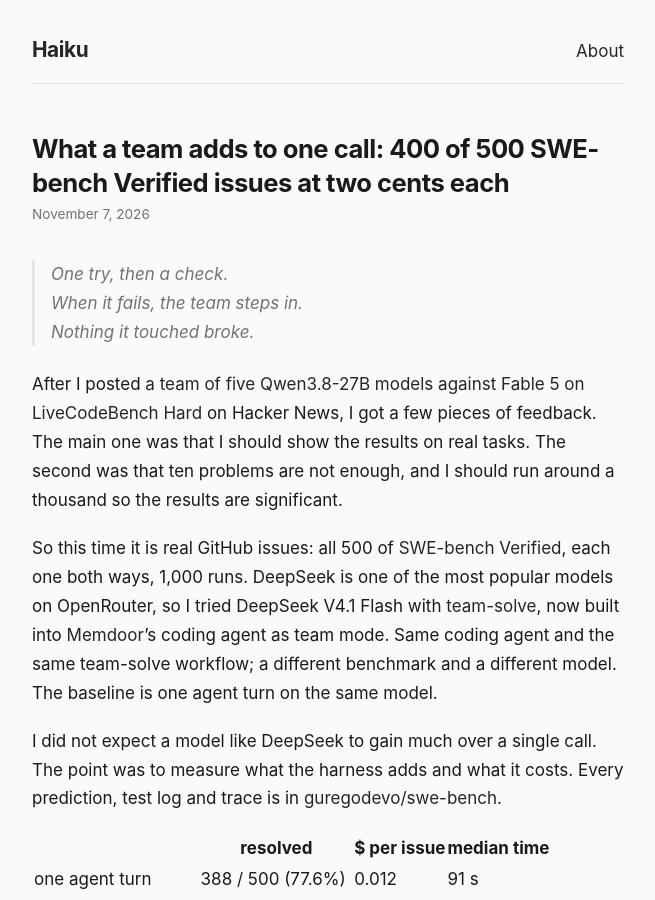
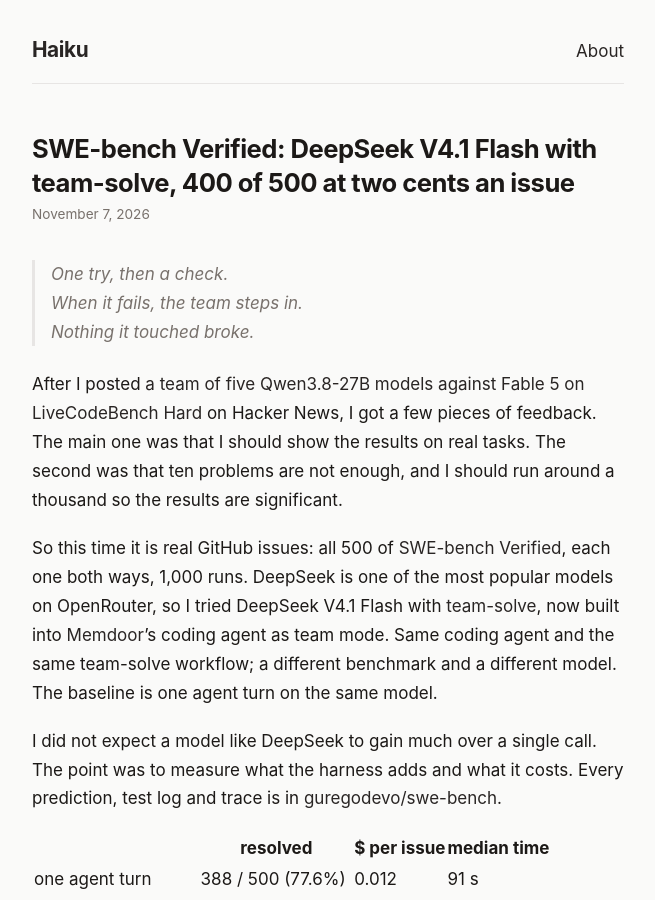
Before and after one commit to guregodevo/guregodevo.github.io, a Jekyll site: the page built from _posts/2026-11-07-swe-bench-verified-deepseek-team-solve.md, in a window 1280 px wide and 900 px high. Shown: the whole window, without its empty margins (312-967 px from the left). Built offline with Jekyll 4.4.1, drawn with Linux system fonts in a browser that asks for light colours.

Commit message:
SWE-bench Verified: DeepSeek V4.1 Flash with team-solve, 400 of 500 at two cents an issue

```diff
--- a/_posts/2026-11-07-what-a-team-adds-to-one-call.md
+++ b/_posts/2026-11-07-swe-bench-verified-deepseek-team-solve.md
@@ -1,6 +1,6 @@
 ---
 layout: post
-title: "What a team adds to one call: 400 of 500 SWE-bench Verified issues at two cents each"
+title: "SWE-bench Verified: DeepSeek V4.1 Flash with team-solve, 400 of 500 at two cents an issue"
 date: 2026-11-07
 ---
 
```
